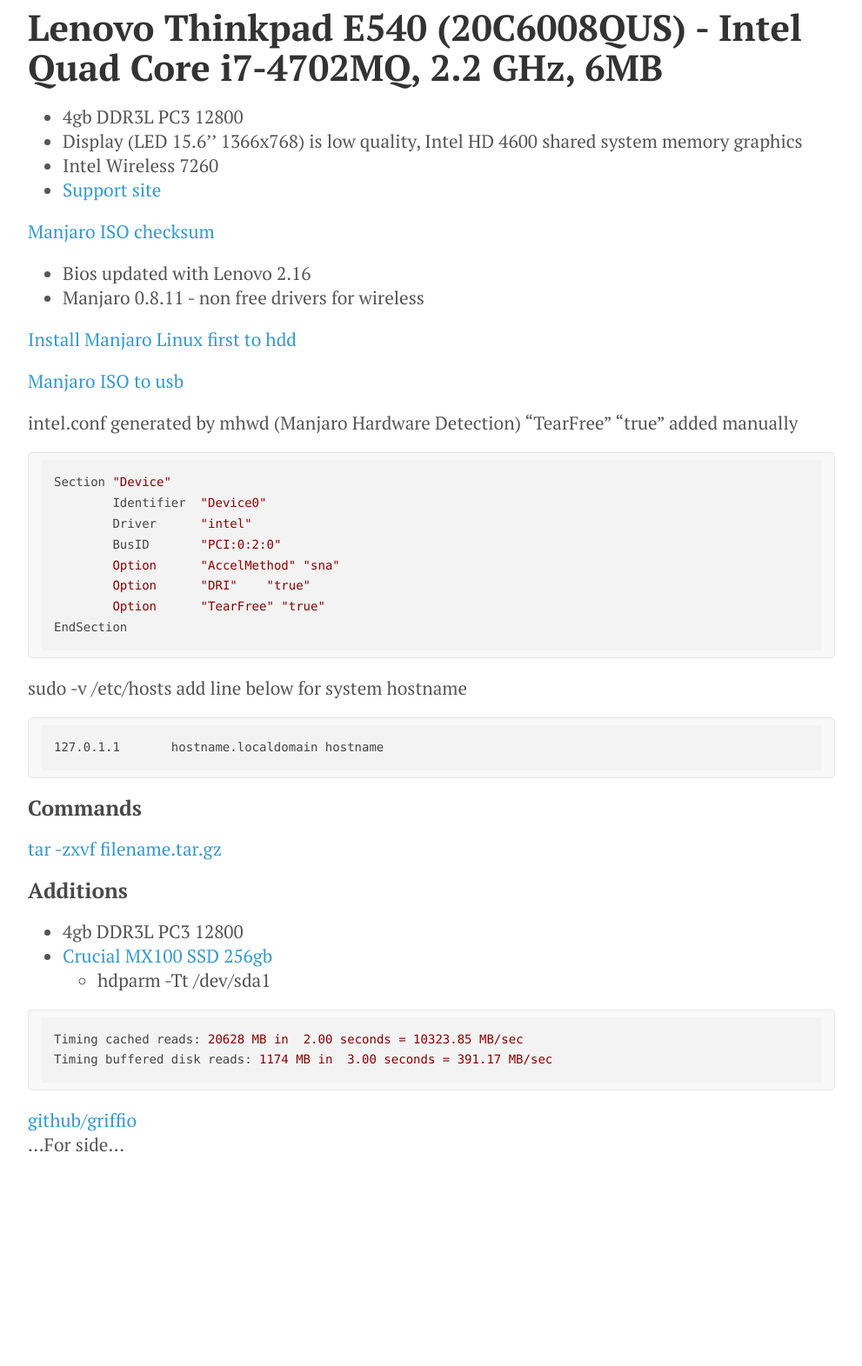
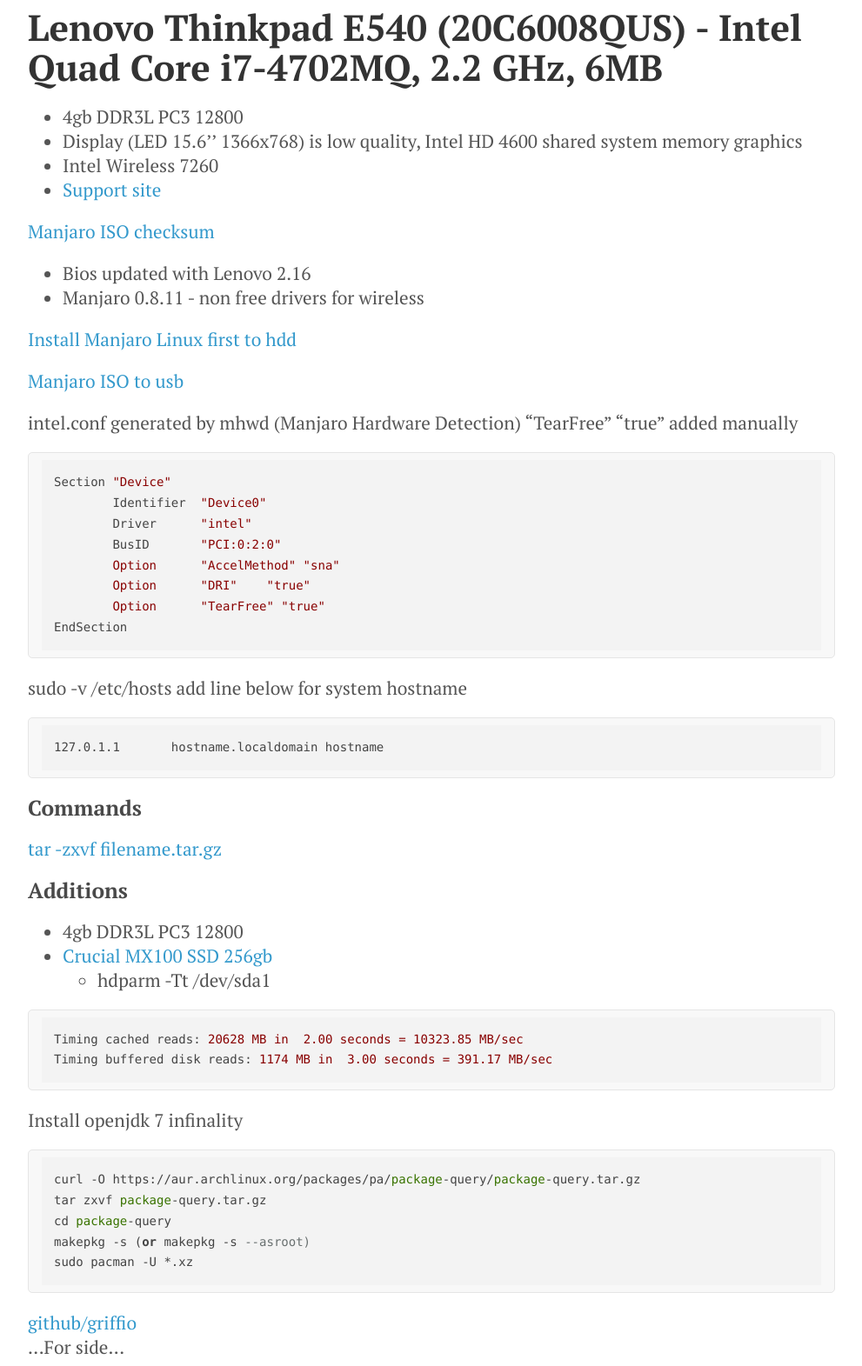
Before and after one commit to griffio/griffio.github.io, a Jekyll site: the page built from _posts/2014-12-29-Thinkpad-E540.md, in a window 1280 px wide. Shown: the whole page at 87% size, without its empty margins (144-1135 px from the left). Built offline with Jekyll 4.4.1, drawn with Linux system fonts in a browser that asks for light colours; nearby versions of some CDN libraries; before the commit the page ends 1338 px from its top, so only the background shows below that.

Commit message:
Update 2014-12-29-Thinkpad-E540.md

```diff
--- a/_posts/2014-12-29-Thinkpad-E540.md
+++ b/_posts/2014-12-29-Thinkpad-E540.md
@@ -56,3 +56,13 @@
 Timing cached reads: 20628 MB in  2.00 seconds = 10323.85 MB/sec
 Timing buffered disk reads: 1174 MB in  3.00 seconds = 391.17 MB/sec
 ~~~
+
+Install openjdk 7 infinality
+
+~~~
+curl -O https://aur.archlinux.org/packages/pa/package-query/package-query.tar.gz
+tar zxvf package-query.tar.gz
+cd package-query
+makepkg -s (or makepkg -s --asroot)
+sudo pacman -U *.xz
+~~~
```
